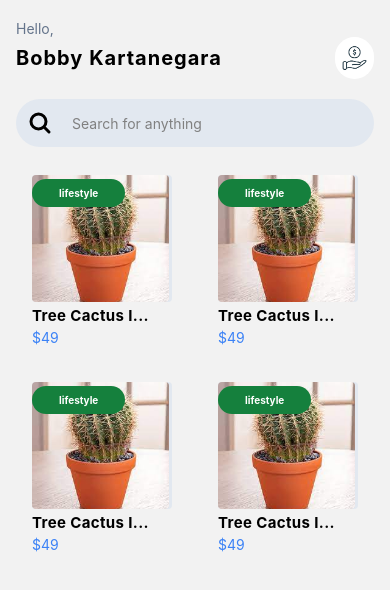
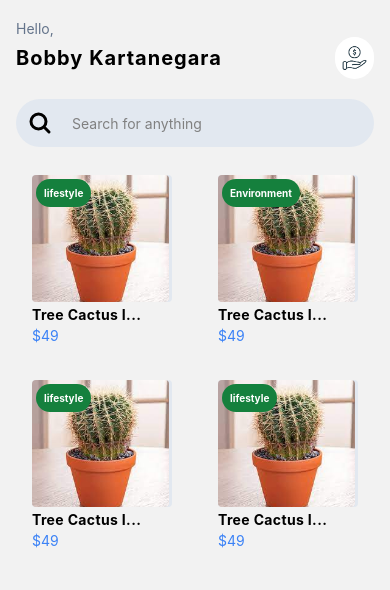
Before and after one commit to gatotbima1104/payment-react-native, a React Native app: screen /Home in a window 390 px wide. Shown: the top 590 px of the page. Built offline with nearby package versions, Linux system fonts and the light colour scheme.

Commit message:
add: redux

```diff
--- a/App.tsx
+++ b/App.tsx
@@ -1,10 +1,14 @@
 import { NavigationContainer } from '@react-navigation/native';
 import MainNavagation from './src/navigation';
+import { Provider } from 'react-redux';
+import store from './src/redux/store';
 
 export default function App() {
   return (
-    <NavigationContainer>
-      <MainNavagation />
-    </NavigationContainer>
+    <Provider store={store}>
+      <NavigationContainer>
+        <MainNavagation />
+      </NavigationContainer>
+    </Provider>
   );
 }
--- a/package.json
+++ b/package.json
@@ -11,6 +11,7 @@
   "dependencies": {
     "@react-navigation/native": "^6.1.10",
     "@react-navigation/stack": "^6.3.21",
+    "@reduxjs/toolkit": "^2.2.1",
     "expo": "~50.0.7",
     "expo-status-bar": "~1.11.1",
     "nativewind": "^2.0.11",
@@ -21,6 +22,8 @@
     "react-native-responsive-screen": "^1.4.2",
     "react-native-safe-area-context": "4.8.2",
     "react-native-screens": "~3.29.0",
+    "react-redux": "^9.1.0",
+    "redux": "^5.0.1",
     "tailwindcss": "^3.3.2"
   },
   "devDependencies": {
--- a/src/components/ItemDonation.tsx
+++ b/src/components/ItemDonation.tsx
@@ -12,12 +12,12 @@ const ItemDonation: React.FC<IItemDonationProps> = ({ uriImage, name, price, tit
     return (
         <View className="mt-5 p-2 rounded space-y-1" style={{ width: wp(40) }}>
             <View className="bg-slate-200 rounded">
-                <View className="bg-green-700 rounded-full p-2 w-2/3 absolute z-10 top-1">
+                <View className="bg-green-700 rounded-full absolute z-10 top-1 left-1" style={{ padding: wp(2) }}>
                     <Text className="text-white font-bold text-center" style={{ fontSize: wp(2.5) }}>{titleBadge}</Text>
                 </View>
                 <Image source={uriImage} style={{ width: wp(35), height: hp(15), objectFit: 'cover' }} className="rounded" />
             </View>
-            <Text className="font-bold tracking-wide" style={{ fontSize: 15 }}>{name.length > 13 ? name.slice(0, 13) + ('...') : name}</Text>
+            <Text className="font-bold tracking-wide" style={{ fontSize: wp(3.5) }}>{name.length > 13 ? name.slice(0, 13) + ('...') : name}</Text>
             <Text className="text-blue-500">${price}</Text>
         </View>
     )
--- /dev/null
+++ b/src/redux/reducers/user.ts
@@ -0,0 +1,26 @@
+import { createSlice } from "@reduxjs/toolkit";
+
+export interface IUserState {
+  id: number;
+  firstName: string;
+  lastName: string;
+}
+
+const initialState: IUserState = {
+  id: 1,
+  firstName: "Bobby",
+  lastName: "Kartanegara",
+};
+
+export const User = createSlice({
+  name: "user",
+  initialState: initialState,
+  reducers: {
+    updateFirstName: (state, action) => {
+      state.firstName = action.payload.firstName;
+    },
+  },
+});
+
+export const { updateFirstName } = User.actions;
+export default User.reducer;
--- /dev/null
+++ b/src/redux/store.ts
@@ -0,0 +1,14 @@
+import { combineReducers, configureStore } from "@reduxjs/toolkit";
+
+import User from "./reducers/user";
+
+const rootReducer = combineReducers({
+  user: User,
+});
+
+const store = configureStore({
+  reducer: rootReducer,
+});
+
+export type IRootState = ReturnType<typeof store.getState>
+export default store;
--- a/src/screens/Home.tsx
+++ b/src/screens/Home.tsx
@@ -3,17 +3,21 @@ import { HandThumbUpIcon } from "react-native-heroicons/outline";
 import Header from "../components/Header";
 import SearchBar from "../components/SearchBar";
 import { widthPercentageToDP as wp, heightPercentageToDP as hp } from 'react-native-responsive-screen';
-import Tab from "../components/Tab";
 import { SafeAreaView } from "react-native-safe-area-context";
 import ItemDonation from "../components/ItemDonation";
+import { useSelector } from "react-redux";
+import { IRootState } from "../redux/store";
 
 const Home = ({ navigation }: any) => {
+
+    const user = useSelector((state: IRootState) => state.user)
+
     return (
         <SafeAreaView className="flex-1 mx-4 mt-5 space-y-10">
             <ScrollView>
 
                 {/* Header */}
-                <Header greeting="Hello," icon={HandThumbUpIcon} name="Bobby Kartanegara" />
+                <Header greeting="Hello," icon={HandThumbUpIcon} name={user.firstName + ' ' + user.lastName} />
 
                 {/* Search bar  */}
                 <SearchBar placeholder="Search for anything" onSearch={(value) => console.log(value)} />
@@ -21,7 +25,7 @@ const Home = ({ navigation }: any) => {
                 {/* Item Donation */}
                 <View className="flex-row flex-wrap justify-between mx-2">
                     <ItemDonation name="Tree Cactus Images" uriImage={require('../../assets/cactus.jpeg')} price={49} titleBadge={'lifestyle'} />
-                    <ItemDonation name="Tree Cactus Images" uriImage={require('../../assets/cactus.jpeg')} price={49} titleBadge={'lifestyle'} />
+                    <ItemDonation name="Tree Cactus Images" uriImage={require('../../assets/cactus.jpeg')} price={49} titleBadge={'Environment'} />
                     <ItemDonation name="Tree Cactus Images" uriImage={require('../../assets/cactus.jpeg')} price={49} titleBadge={'lifestyle'} />
                     <ItemDonation name="Tree Cactus Images" uriImage={require('../../assets/cactus.jpeg')} price={49} titleBadge={'lifestyle'} />
                 </View>
```
Also changed, not shown: 1 other file (tests, documents, lock files or other folders).
